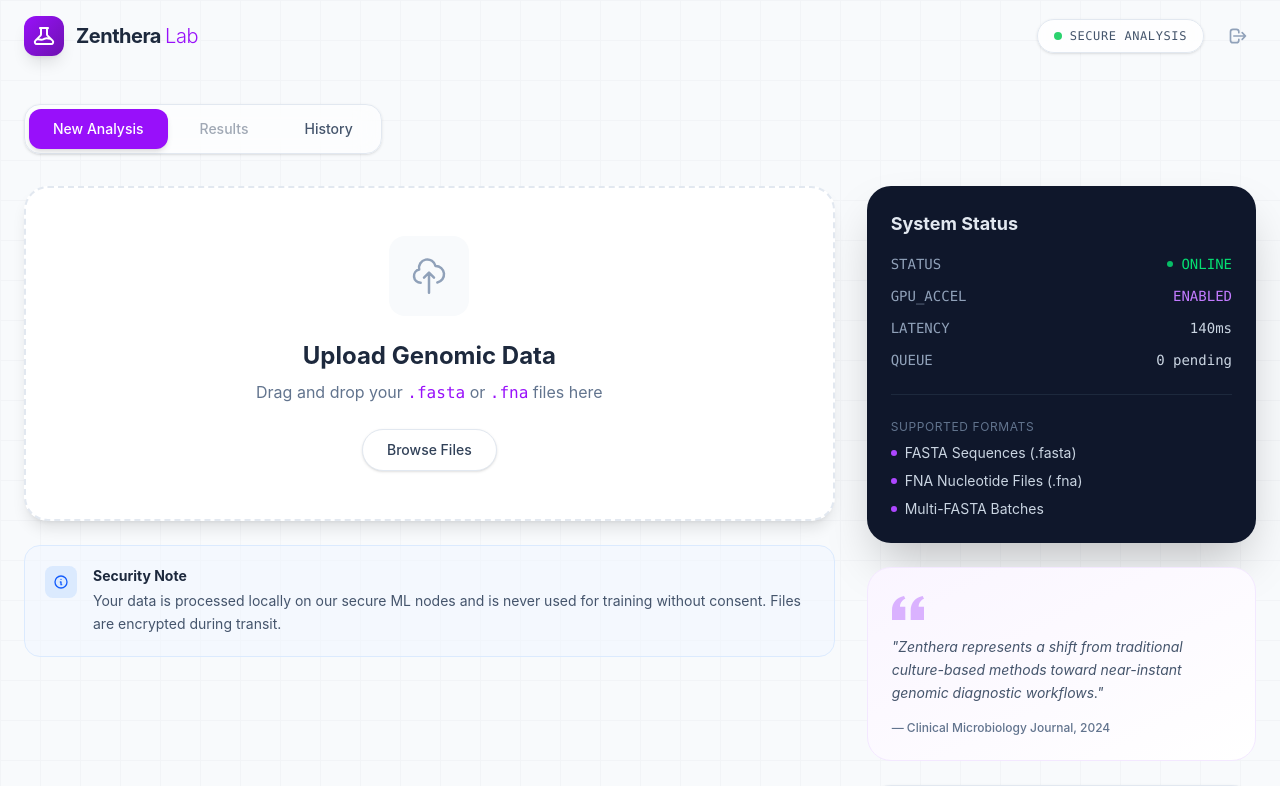
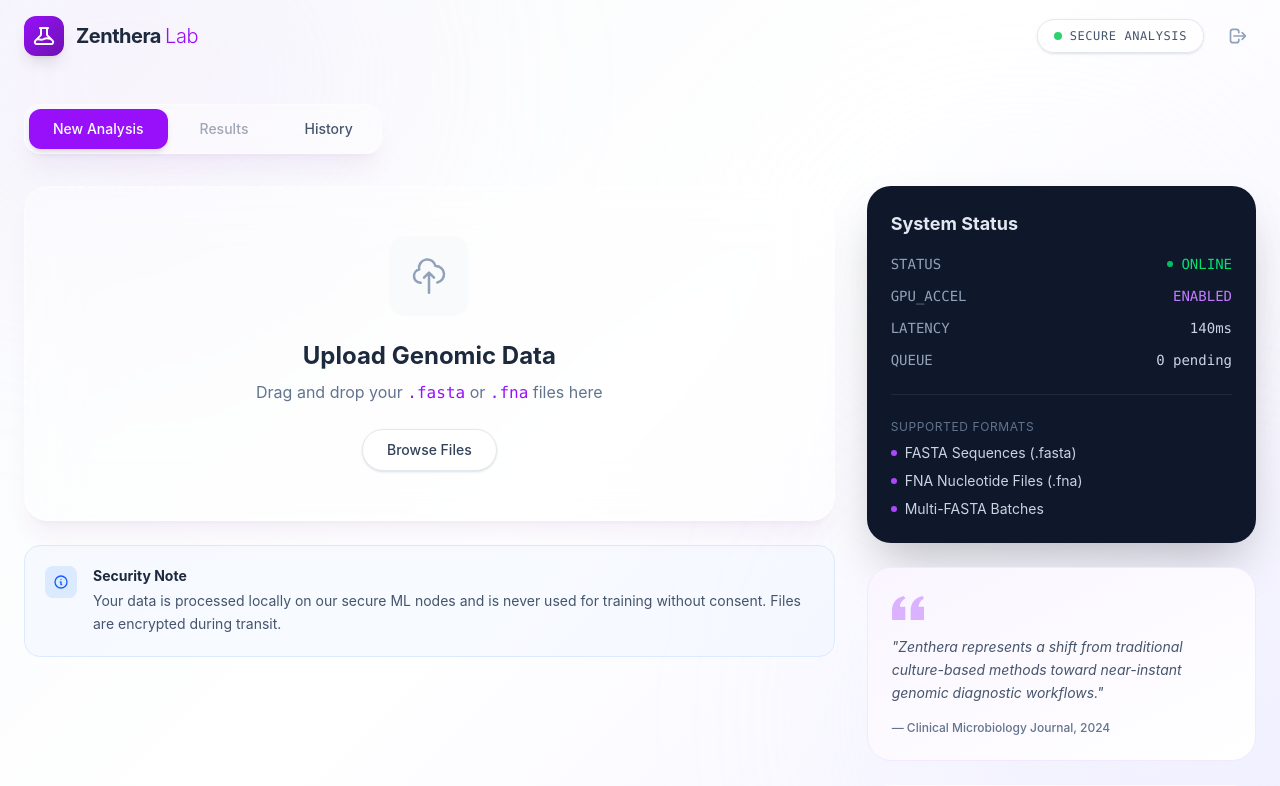
Before and after one commit to shreyshNair/Zenthera, a React (Vite) app in the folder frontend/: page /dashboard in a window 1280 px wide. Shown: the top 786 px of the page. Built offline with nearby package versions, Linux system fonts and the light colour scheme.

Commit message:
minute changes in the ui

```diff
--- a/frontend/src/App.tsx
+++ b/frontend/src/App.tsx
@@ -6,10 +6,21 @@ import Dashboard from './components/Dashboard';
 const App: React.FC = () => {
   return (
     <Router>
-      <Routes>
-        <Route path="/" element={<LandingPage />} />
-        <Route path="/dashboard" element={<Dashboard />} />
-      </Routes>
+      <div className="relative min-h-screen w-full overflow-hidden">
+        {/* Global Ambient Background */}
+        <div className="fixed inset-0 pointer-events-none z-0">
+          <div className="absolute top-[-10%] left-[-10%] w-[40%] h-[40%] bg-purple-200/20 rounded-full blur-[120px]" />
+          <div className="absolute bottom-[-10%] right-[-10%] w-[40%] h-[40%] bg-indigo-100/30 rounded-full blur-[120px]" />
+          <div className="absolute top-[20%] right-[5%] w-[30%] h-[30%] bg-blue-50/20 rounded-full blur-[100px]" />
+        </div>
+
+        <div className="relative z-10">
+          <Routes>
+            <Route path="/" element={<LandingPage />} />
+            <Route path="/dashboard" element={<Dashboard />} />
+          </Routes>
+        </div>
+      </div>
     </Router>
   );
 };
--- a/frontend/src/components/Dashboard.tsx
+++ b/frontend/src/components/Dashboard.tsx
@@ -115,13 +115,15 @@ const Dashboard: React.FC = () => {
   };
 
   return (
-    <div className="min-h-screen bg-slate-50 relative overflow-hidden">
+    <div className="min-h-screen bg-transparent relative overflow-hidden">
       {/* Background Grid (Matching Landing Page) */}
       <div className="fixed inset-0 z-0 opacity-[0.04]"
         style={{
           backgroundSize: '40px 40px',
-          backgroundImage: `linear-gradient(to right, #64748b 1px, transparent 1px),
-                           linear-gradient(to bottom, #64748b 1px, transparent 1px)`,
+          backgroundImage: `linear-gradient(to right, #64748b 0.5px, transparent 0.5px),
+                           linear-gradient(to bottom, #64748b 0.5px, transparent 0.5px)`,
+          maskImage: 'radial-gradient(circle at center, black 30%, transparent 80%)',
+          WebkitMaskImage: 'radial-gradient(circle at center, black 30%, transparent 80%)'
         }}
       />
 
@@ -158,7 +160,7 @@ const Dashboard: React.FC = () => {
       {/* Main Content */}
       <main className="relative z-10 max-w-7xl mx-auto px-6 py-8">
         {/* Tab Navigation */}
-        <div className="flex gap-2 mb-8 bg-white/60 backdrop-blur-md p-1 rounded-2xl border border-slate-200 w-fit shadow-sm">
+        <div className="flex gap-2 mb-8 bg-white/40 backdrop-blur-xl p-1 rounded-2xl border border-white/40 w-fit shadow-xl shadow-purple-900/5">
           <button
             onClick={() => setActiveTab('upload')}
             className={`px-6 py-2.5 rounded-xl text-sm font-medium transition-all ${
@@ -208,11 +210,11 @@ const Dashboard: React.FC = () => {
                     onDragOver={handleDragOver}
                     onDragLeave={handleDragLeave}
                     onDrop={handleDrop}
-                    className={`relative bg-white rounded-3xl border-2 border-dashed transition-all duration-300 ${
+                    className={`relative bg-white/40 backdrop-blur-xl rounded-3xl border-2 border-dashed transition-all duration-300 ${
                       isDragging
                         ? 'border-purple-500 bg-purple-50/50 scale-[1.02]'
-                        : 'border-slate-200 hover:border-purple-300'
-                    } p-12 shadow-lg`}
+                        : 'border-white/40 hover:border-purple-300'
+                    } p-12 shadow-xl shadow-purple-900/5`}
                   >
                     <input
                       type="file"
@@ -245,7 +247,7 @@ const Dashboard: React.FC = () => {
 
                   {/* Upload Progress */}
                   {uploadedFiles.length > 0 && (
-                    <div className="bg-white rounded-2xl p-6 shadow-lg border border-slate-100">
+                    <div className="bg-white/40 backdrop-blur-xl rounded-2xl p-6 shadow-xl shadow-purple-900/5 border border-white/40">
                       <h4 className="font-bold text-slate-800 mb-4 flex items-center gap-2">
                         <span className="w-2 h-2 bg-purple-500 rounded-full animate-pulse"></span>
                         Processing Queue
@@ -330,10 +332,10 @@ const Dashboard: React.FC = () => {
                   </div>
 
                   {/* Results Table */}
-                  <div className="bg-white rounded-3xl shadow-lg border border-slate-200 overflow-hidden">
+                  <div className="bg-white/40 backdrop-blur-xl rounded-3xl shadow-xl shadow-purple-900/5 border border-white/40 overflow-hidden">
                     <div className="overflow-x-auto">
                       <table className="w-full">
-                        <thead className="bg-slate-50 border-b border-slate-200">
+                        <thead className="bg-white/30 border-b border-white/20">
                           <tr>
                             <th className="text-left px-6 py-4 text-xs font-semibold text-slate-500 uppercase tracking-wider">Antibiotic</th>
                             <th className="text-left px-6 py-4 text-xs font-semibold text-slate-500 uppercase tracking-wider">Prediction</th>
@@ -392,15 +394,15 @@ const Dashboard: React.FC = () => {
 
                   {/* Summary Cards */}
                   <div className="grid grid-cols-3 gap-4">
-                    <div className="bg-white p-6 rounded-2xl border border-slate-200 shadow-sm">
+                    <div className="bg-white/40 backdrop-blur-xl p-6 rounded-2xl border border-white/40 shadow-xl shadow-purple-900/5">
                       <div className="text-sm text-slate-500 mb-1">Total Predictions</div>
                       <div className="text-3xl font-bold text-slate-800">{results.length}</div>
                     </div>
-                    <div className="bg-white p-6 rounded-2xl border border-slate-200 shadow-sm">
+                    <div className="bg-white/40 backdrop-blur-xl p-6 rounded-2xl border border-white/40 shadow-xl shadow-purple-900/5">
                       <div className="text-sm text-slate-500 mb-1">Resistant</div>
                       <div className="text-3xl font-bold text-red-600">{results.filter(r => r.prediction === 'Resistant').length}</div>
                     </div>
-                    <div className="bg-white p-6 rounded-2xl border border-slate-200 shadow-sm">
+                    <div className="bg-white/40 backdrop-blur-xl p-6 rounded-2xl border border-white/40 shadow-xl shadow-purple-900/5">
                       <div className="text-sm text-slate-500 mb-1">Susceptible</div>
                       <div className="text-3xl font-bold text-green-600">{results.filter(r => r.prediction === 'Susceptible').length}</div>
                     </div>
@@ -412,7 +414,7 @@ const Dashboard: React.FC = () => {
                 <motion.div
                   initial={{ opacity: 0, y: 20 }}
                   animate={{ opacity: 1, y: 0 }}
-                  className="bg-white rounded-3xl p-12 text-center shadow-lg border border-slate-200"
+                  className="bg-white/40 backdrop-blur-xl rounded-3xl p-12 text-center shadow-xl shadow-purple-900/5 border border-white/40"
                 >
                   <div className="w-16 h-16 bg-slate-100 rounded-2xl flex items-center justify-center mx-auto mb-4">
                     <svg className="w-8 h-8 text-slate-400" fill="none" stroke="currentColor" viewBox="0 0 24 24">
@@ -485,7 +487,7 @@ const Dashboard: React.FC = () => {
             </div>
 
             {/* Quick Tips */}
-            <div className="bg-white rounded-3xl p-6 border border-slate-200 shadow-sm">
+            <div className="bg-white/40 backdrop-blur-xl rounded-3xl p-6 border border-white/40 shadow-xl shadow-purple-900/5">
               <h4 className="font-bold text-slate-800 mb-4">Analysis Tips</h4>
               <ul className="space-y-3 text-sm text-slate-600">
                 <li className="flex gap-3">
--- a/frontend/src/components/LandingPage.tsx
+++ b/frontend/src/components/LandingPage.tsx
@@ -154,9 +154,9 @@ const reviews = [
 interface ParallaxSectionProps {
   children: React.ReactNode;
   className?: string;
-  index: number;
+  index?: number;
   zIndex?: number;
-  containerRef: React.RefObject<HTMLDivElement>;
+  containerRef: React.RefObject<HTMLDivElement | null>;
 }
 
 const ParallaxSection: React.FC<ParallaxSectionProps> = ({
@@ -190,6 +190,15 @@ const ParallaxSection: React.FC<ParallaxSectionProps> = ({
         className="absolute inset-0 pointer-events-none overflow-hidden"
         style={{ y: bgY }}
       >
+        {/* Grid Layer with Edge Fading */}
+        <div className="absolute inset-0 opacity-[0.04]"
+          style={{
+            backgroundSize: '40px 40px',
+            backgroundImage: 'linear-gradient(to right, #64748b 0.5px, transparent 0.5px), linear-gradient(to bottom, #648b70ff 0.5px, transparent 0.5px)',
+            maskImage: 'radial-gradient(circle at center, black 30%, transparent 80%)',
+            WebkitMaskImage: 'radial-gradient(circle at center, black 30%, transparent 80%)'
+          }}
+        />
         <div className="absolute -right-20 top-1/4 w-96 h-96 bg-purple-100 rounded-full blur-3xl opacity-30" />
         <div className="absolute -left-20 bottom-1/4 w-72 h-72 bg-slate-100 rounded-full blur-3xl opacity-40" />
       </motion.div>
@@ -307,11 +316,13 @@ const LandingPage: React.FC = () => {
         }}
         className="sticky top-0 h-screen w-full overflow-hidden z-[20] bg-slate-50 snap-start"
       >
-        <div className="absolute inset-0 z-0 opacity-[0.03]"
+        <div className="absolute inset-0 z-0 opacity-[0.05]"
           style={{
             backgroundSize: '30px 30px',
-            backgroundImage: `linear-gradient(to right, #64748b 1px, transparent 1px),
-                             linear-gradient(to bottom, #64748b 1px, transparent 1px)`,
+            backgroundImage: `linear-gradient(to right, #64748b 0.5px, transparent 0.5px),
+                             linear-gradient(to bottom, #64748b 0.5px, transparent 0.5px)`,
+            maskImage: 'radial-gradient(circle at 50% 50%, black 20%, transparent 90%)',
+            WebkitMaskImage: 'radial-gradient(circle at 50% 50%, black 20%, transparent 90%)'
           }}
         />
 
@@ -392,7 +403,7 @@ const LandingPage: React.FC = () => {
         </motion.div>
       </motion.div>
 
-      <div id="section-about" className="relative bg-white snap-start z-[30]">
+      <div id="section-about" className="relative bg-white/70 backdrop-blur-sm snap-start z-[30]">
         <ParallaxSection zIndex={30} className="py-32" containerRef={containerRef}>
           <div className="max-w-6xl mx-auto px-4 md:px-8">
             <div className="grid md:grid-cols-2 gap-12 items-center">
@@ -435,7 +446,7 @@ const LandingPage: React.FC = () => {
         </ParallaxSection>
       </div>
 
-      <div id="section-features" className="relative bg-slate-50 snap-start z-[35]">
+      <div id="section-features" className="relative bg-slate-50/70 backdrop-blur-sm snap-start z-[35]">
         <ParallaxSection zIndex={35} className="py-32" containerRef={containerRef}>
           <div className="max-w-6xl mx-auto px-4 md:px-8">
             <div className="text-center mb-16">
@@ -466,7 +477,7 @@ const LandingPage: React.FC = () => {
         </ParallaxSection>
       </div>
 
-      <div id="section-workflow" className="relative bg-white snap-start z-[40]">
+      <div id="section-workflow" className="relative bg-white/70 backdrop-blur-sm snap-start z-[40]">
         <ParallaxSection zIndex={40} className="py-32" containerRef={containerRef}>
           <div className="max-w-6xl mx-auto px-4 md:px-8">
             <div className="text-center mb-16">
@@ -505,7 +516,7 @@ const LandingPage: React.FC = () => {
         </ParallaxSection>
       </div>
 
-      <div className="relative bg-gradient-to-br from-slate-50 to-purple-50/30 snap-start z-[45]">
+      <div className="relative bg-gradient-to-br from-slate-50/60 to-purple-50/20 backdrop-blur-sm snap-start z-[45]">
         <ParallaxSection zIndex={45} className="py-32" containerRef={containerRef}>
           <div className="max-w-6xl mx-auto px-4 md:px-8">
             <div className="text-center mb-16">
--- a/frontend/src/index.css
+++ b/frontend/src/index.css
@@ -28,9 +28,11 @@
 
 body {
   margin: 0;
-  font-family: -apple-system, BlinkMacSystemFont, 'Segoe UI', 'Roboto', sans-serif;
+  font-family: 'Inter', -apple-system, BlinkMacSystemFont, 'Segoe UI', 'Roboto', sans-serif;
   -webkit-font-smoothing: antialiased;
   -moz-osx-font-smoothing: grayscale;
+  background: fixed linear-gradient(135deg, #f8fafc 0%, #ffffff 50%, #f5f3ff 100%);
+  min-height: 100vh;
 }
 
 /* Grain texture for microscope slide effect */
```
